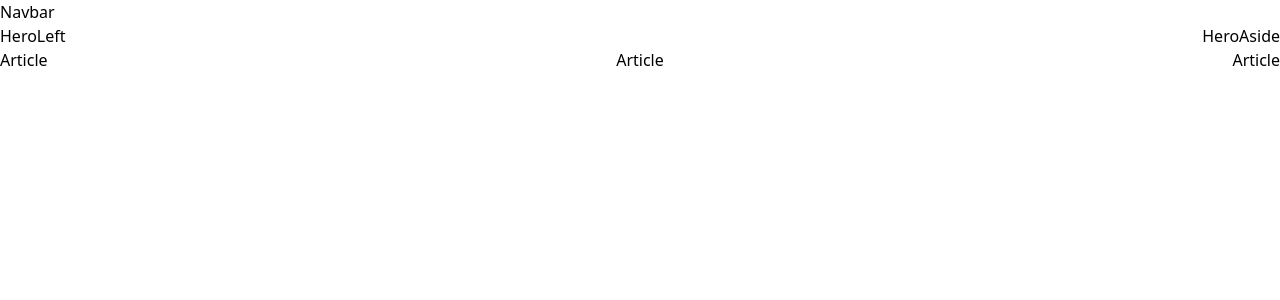
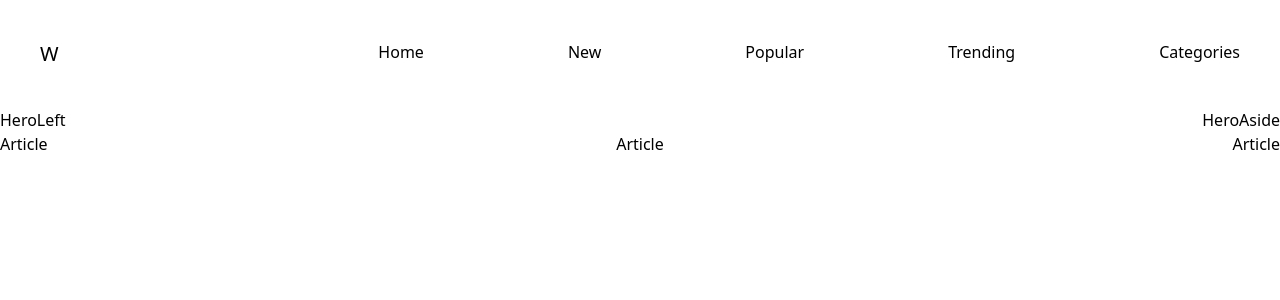
Before and after one commit to thethmuu/team-collaboration, a React (Vite) app: page / in a window 1280 px wide. Shown: the top 300 px of the page. Built offline with nearby package versions, Linux system fonts and the light colour scheme.

Commit message:
navbar structure

```diff
--- a/src/components/Navbar.jsx
+++ b/src/components/Navbar.jsx
@@ -1,7 +1,18 @@
-import React from 'react';
+import React from "react";
 
 const Navbar = () => {
-  return <div>Navbar</div>;
+  return (
+    <div className="flex justify-between p-10">
+      <h2 className="text-xl">W</h2>
+      <ul className="flex justify-between gap-36">
+        <li>Home</li>
+        <li>New</li>
+        <li>Popular</li>
+        <li>Trending</li>
+        <li>Categories</li>
+      </ul>
+    </div>
+  );
 };
 
 export default Navbar;
```
Also changed, not shown: 1 other file (tests, documents, lock files or other folders).
